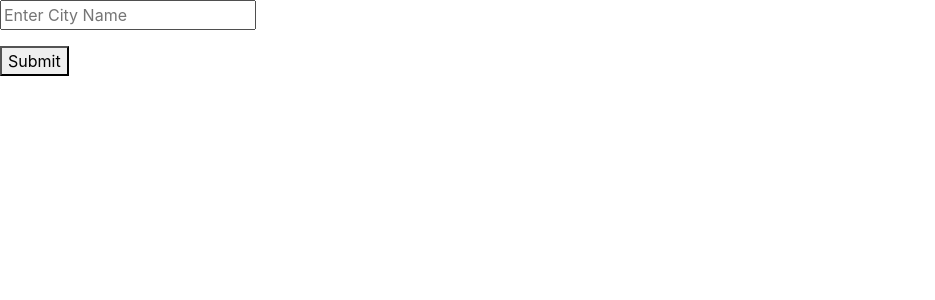
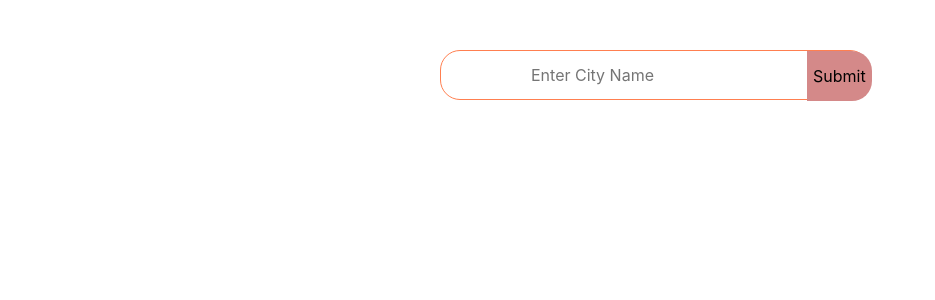
Before and after one commit to ADITINAMDEO13/wheather.app, a React (Create React App) app: page / in a window 1280 px wide. Shown: the top 300 px of the page, without its empty margins (0-935 px from the left). Built offline with nearby package versions, Linux system fonts and the light colour scheme.

Commit message:
Update style.css

```diff
--- a/src/component/City/style.css
+++ b/src/component/City/style.css
@@ -0,0 +1,34 @@
+.city-container {
+  width: 400px;
+  margin: 50px auto;
+  display: flex;
+}
+
+label {
+  font-size: 20px;
+  padding: 10px 20px;
+  position: relative;
+  left: 75px;
+  top: 4px;
+  /* background-color: rgb(212, 137, 137); */
+  border-radius: 20px 0 0 20px;
+}
+
+input {
+  width: 500px;
+  padding: 10px 90px;
+  border: 1px solid coral;
+  border-radius: 20px;
+  font-size: 20px;
+}
+
+.bttn {
+  width: 200px;
+  position: relative;
+  right: 63px;
+  top: 1px;
+  border: none;
+  height: 50px;
+  border-radius: 0 20px 20px 0;
+  background-color: rgb(212, 137, 137);
+}
```
